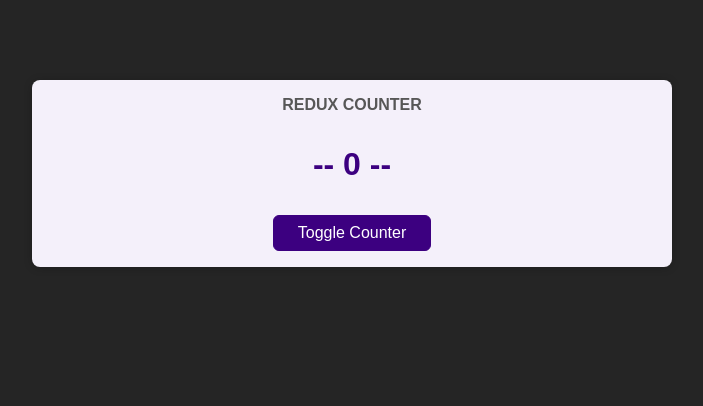
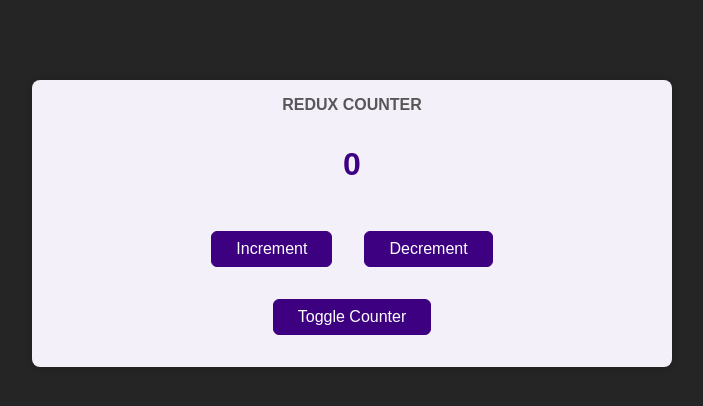
Before and after one commit to sasban9/react-redux-demo, a React (Create React App) app: page / in a window 1280 px wide. Shown: the top 406 px of the page, without its empty margins (288-991 px from the left). Built offline with nearby package versions, Linux system fonts and the light colour scheme.

Commit message:
Dispatching actions from inside React components.

```diff
--- a/src/components/Counter.js
+++ b/src/components/Counter.js
@@ -1,15 +1,28 @@
-import { useSelector } from 'react-redux';
-import classes from './Counter.module.css';
+import { props } from "bluebird";
+import { useDispatch, useSelector } from "react-redux";
+import classes from "./Counter.module.css";
 
 const Counter = () => {
-  const counter = useSelector(state => state.counter);
+  const dispatch = useDispatch();
+  const counter = useSelector((state) => state.counter);
+
+  const incrementHandler = () => {
+    dispatch({ type: "increment" });
+  };
+  const decrementHandler = () => {
+    dispatch({ type: "decrement" });
+  };
 
   const toggleCounterHandler = () => {};
 
   return (
     <main className={classes.counter}>
       <h1>Redux Counter</h1>
-      <div className={classes.value}>-- {counter} --</div>
+      <div className={classes.value}>{counter}</div>
+      <div>
+        <button onClick={incrementHandler}>Increment</button>
+        <button onClick={decrementHandler}>Decrement</button>
+      </div>
       <button onClick={toggleCounterHandler}>Toggle Counter</button>
     </main>
   );
--- a/src/components/Counter.module.css
+++ b/src/components/Counter.module.css
@@ -21,3 +21,7 @@
   margin: 2rem 0;
   font-weight: bold;
 }
+
+.counter button {
+  margin: 1rem;
+}
```
